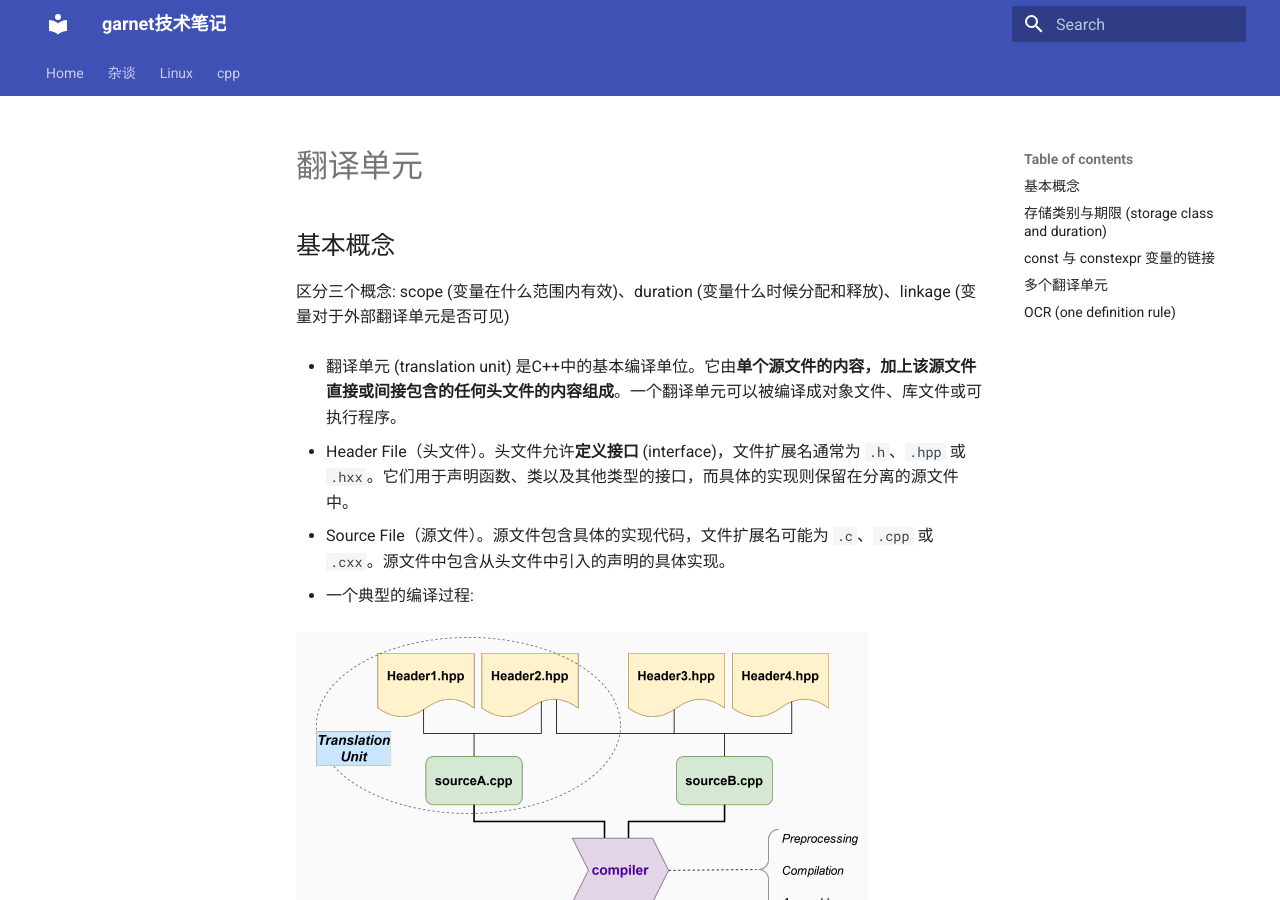
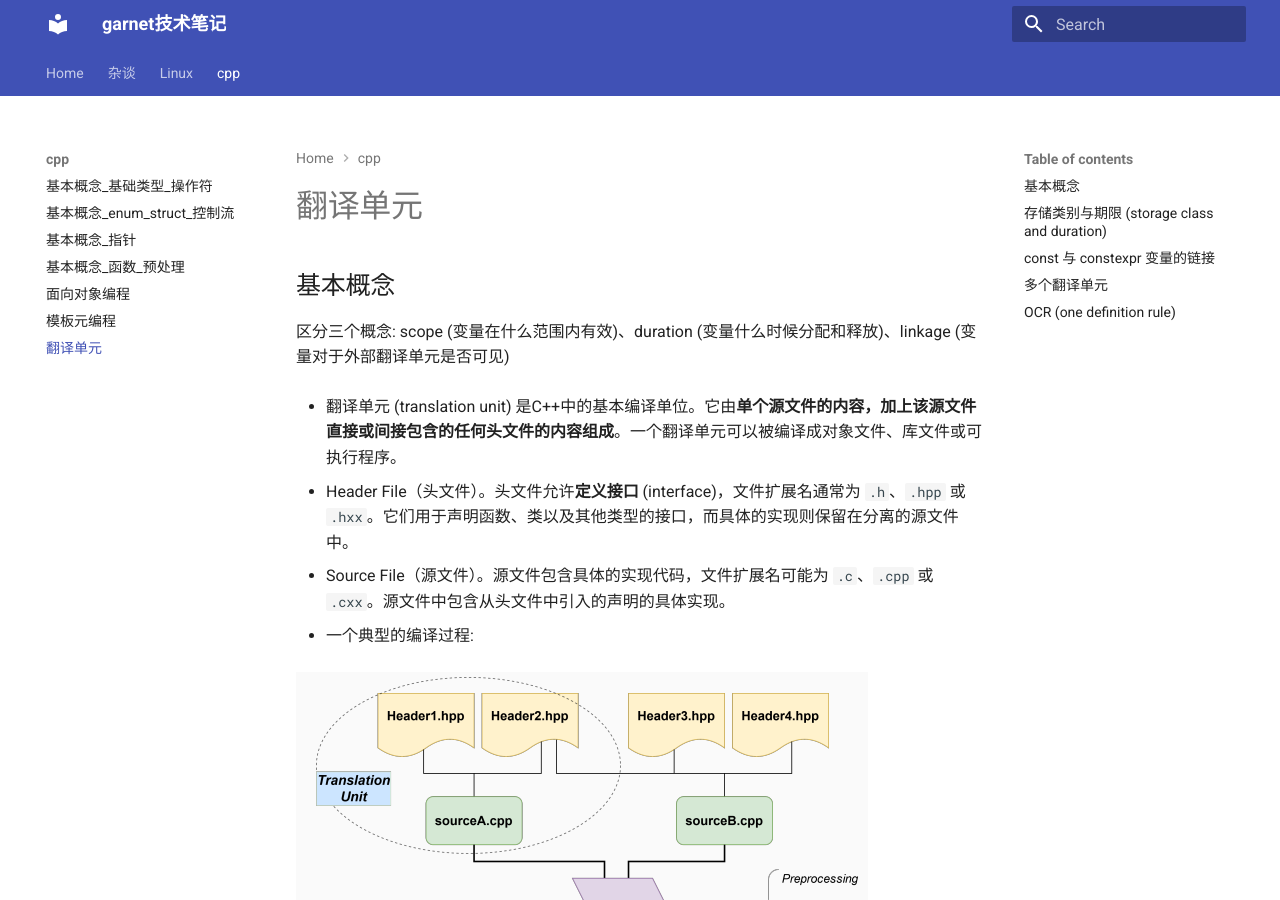
Before and after one commit to ymma98/technotes, an MkDocs documentation site: the page built from docs/cpp/翻译单元.md, in a window 1280 px wide and 900 px high. Built offline with MkDocs 1.6.1 and Material for MkDocs 9.7.7, drawn with Linux system fonts in a browser that asks for light colours.

Commit message:
Update mkdocs.yml

```diff
--- a/mkdocs.yml
+++ b/mkdocs.yml
@@ -14,6 +14,8 @@ nav:
      - 基本概念_函数_预处理: cpp/基本概念_函数_预处理.md
      - 面向对象编程: cpp/OOP.md
      - 模板元编程: cpp/模板元编程.md
+     - 翻译单元: cpp/翻译单元.md
+
 
 
 
```
